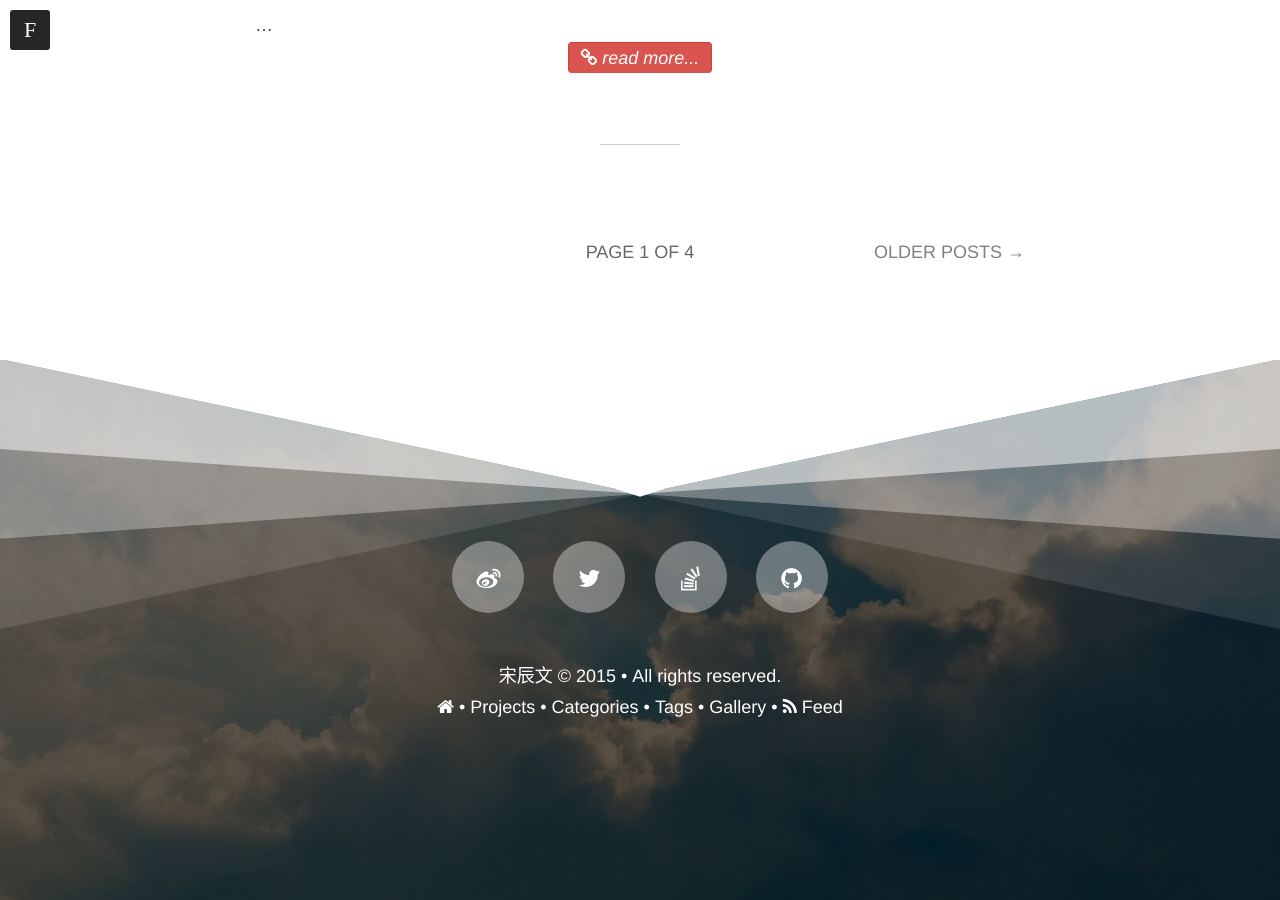
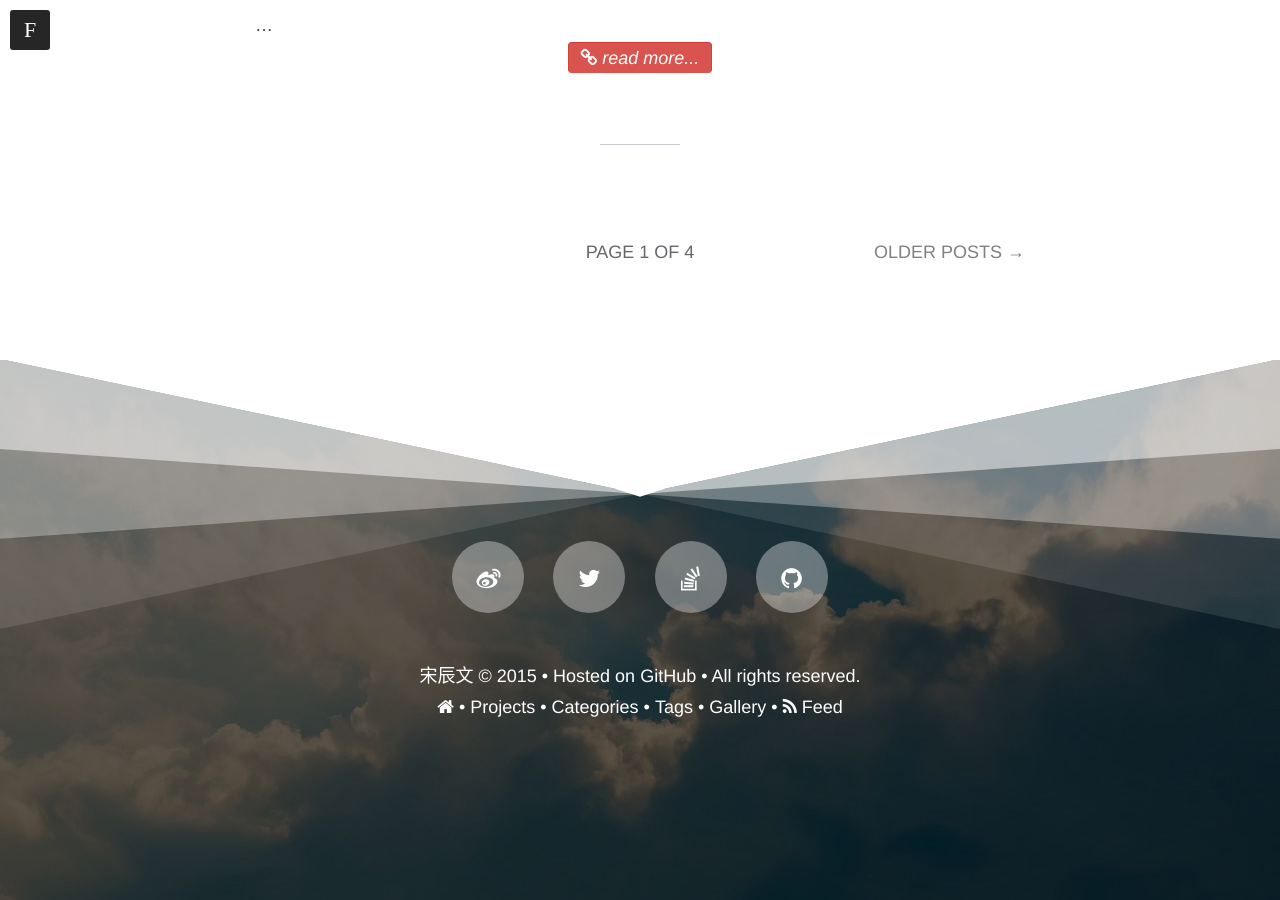
Before and after one commit to songchenwen/songchenwen.github.io, a Jekyll site: the page built from index.html, in a window 1280 px wide and 900 px high, scrolled down 4507 px. Built offline with Jekyll 4.4.1, drawn with Linux system fonts in a browser that asks for light colours; Markdown is read by kramdown in place of the engine named in the settings; the list of posts is cut into pages by our own code.

Commit message:
Add Hosted on Footer

```diff
--- a/_includes/footer.html
+++ b/_includes/footer.html
@@ -55,7 +55,15 @@
             </li>{% endif %}
         </ul>
             <div>
-                <a href="{{ site.url }}/about/">{{ site.owner.name }}</a> &copy; {{ site.time | date: '%Y' }} &bull; All rights reserved.
+                {% capture host %}
+                {% if site.github %}
+                Hosted on <a href="https://github.com" target="_blank">GitHub</a>
+                {% else %}
+                Hosted on <a href="https://gitcafe.com" target="_blank">GitCafe</a>
+                {% endif %}
+                {% endcapture %}
+
+                <a href="{{ site.url }}/about/">{{ site.owner.name }}</a> &copy; {{ site.time | date: '%Y' }} &bull; {{ host }} &bull; All rights reserved.
             </div>
             <ul class="menu-items">
             {% for link in site.links %}
```
